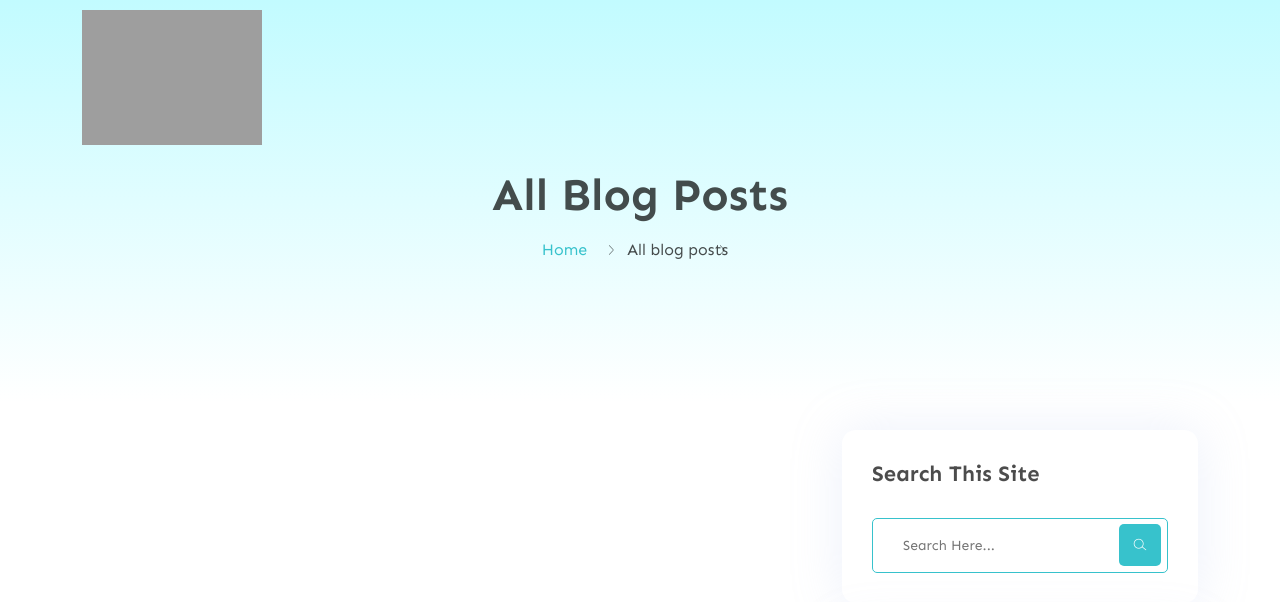
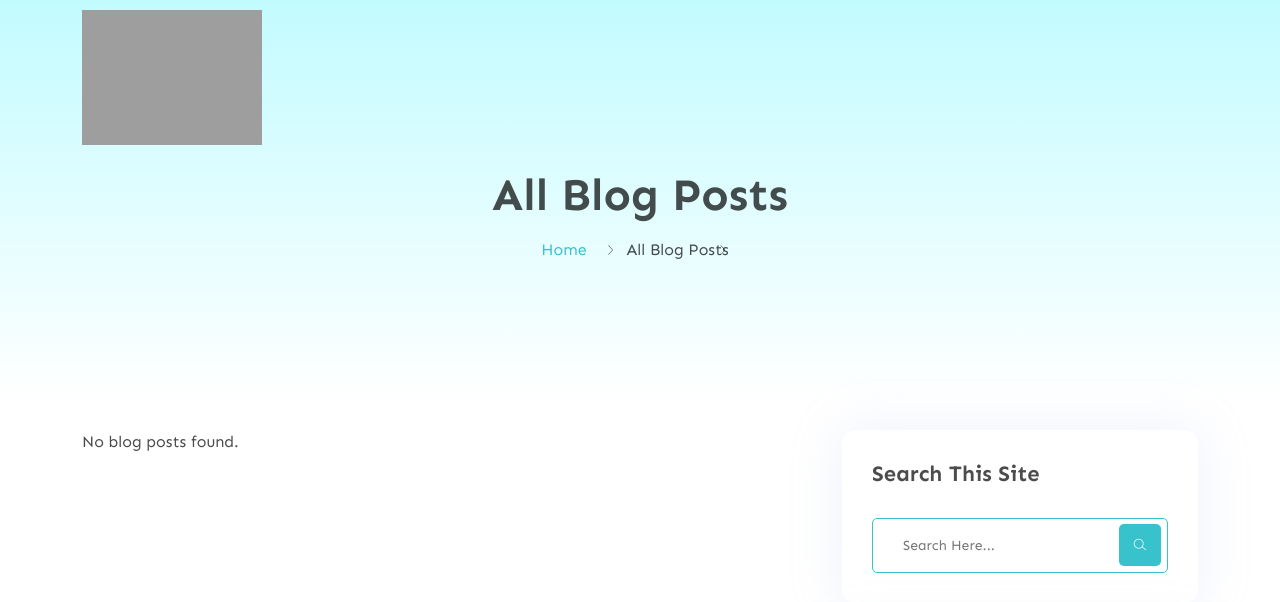
Before and after one commit to ButterCMS/django-starter-buttercms, a Django app: page /blog/ in a window 1280 px wide. Shown: the top 602 px of the page. Run offline with Django 3.2, Linux system fonts and the light colour scheme; some libraries are stand-ins or nearby versions; grey boxes are pictures that could not be loaded.

Commit message:
Update blog templates with Search form and search results
- Set the action URL for search form
- Using the query from the URL in the search form (if exists)
- Show a different header when showing search results
- Show a notice if no blog posts are found

```diff
--- a/django_starter_buttercms/templates/content/blog.html
+++ b/django_starter_buttercms/templates/content/blog.html
@@ -53,10 +53,10 @@
                     {% else %}
                     <!-- Breadcrumb nav for main blog.html view -->
                     <div class="section-title text-center">
-                        <h2>All Blog Posts</h2>
+                        <h2>{% if search_query %}Blog posts containing "{{ search_query }}"{% else %}All Blog Posts{% endif %}</h2>
                         <ul class="breadcrumb-nav">
                             <li><a href="{% url 'content:home' %}">Home</a></li>
-                            <li>All blog posts</li>
+                            <li>{% if search_query %}Blog posts containing "{{ search_query }}"{% else %}All Blog Posts{% endif %}</li>
                         </ul>
                     </div>
                     <!-- End Nav -->
@@ -114,6 +114,8 @@
                                 </div>
                             </div>
                         </div>
+                        {% empty %}
+                          <div>No blog posts found.</div>
                         {% endfor %}
                     </div>
                 </div>
--- a/django_starter_buttercms/templates/content/partials/blog-search-and-categories.html
+++ b/django_starter_buttercms/templates/content/partials/blog-search-and-categories.html
@@ -2,8 +2,8 @@
     <div class="sidebar blog-grid-page">
         <div class="widget search-widget">
             <h5 class="widget-title">Search This Site</h5>
-            <form action="#">
-                <input type="text" placeholder="Search Here...">
+            <form action="{% url 'content:blog_search' %}">
+                <input type="text" name="search_query" placeholder="Search Here..." {% if search_query %}value="{{ search_query }}"{% endif %}>
                 <button type="submit"><i class="lni lni-search-alt"></i></button>
             </form>
         </div>
```
